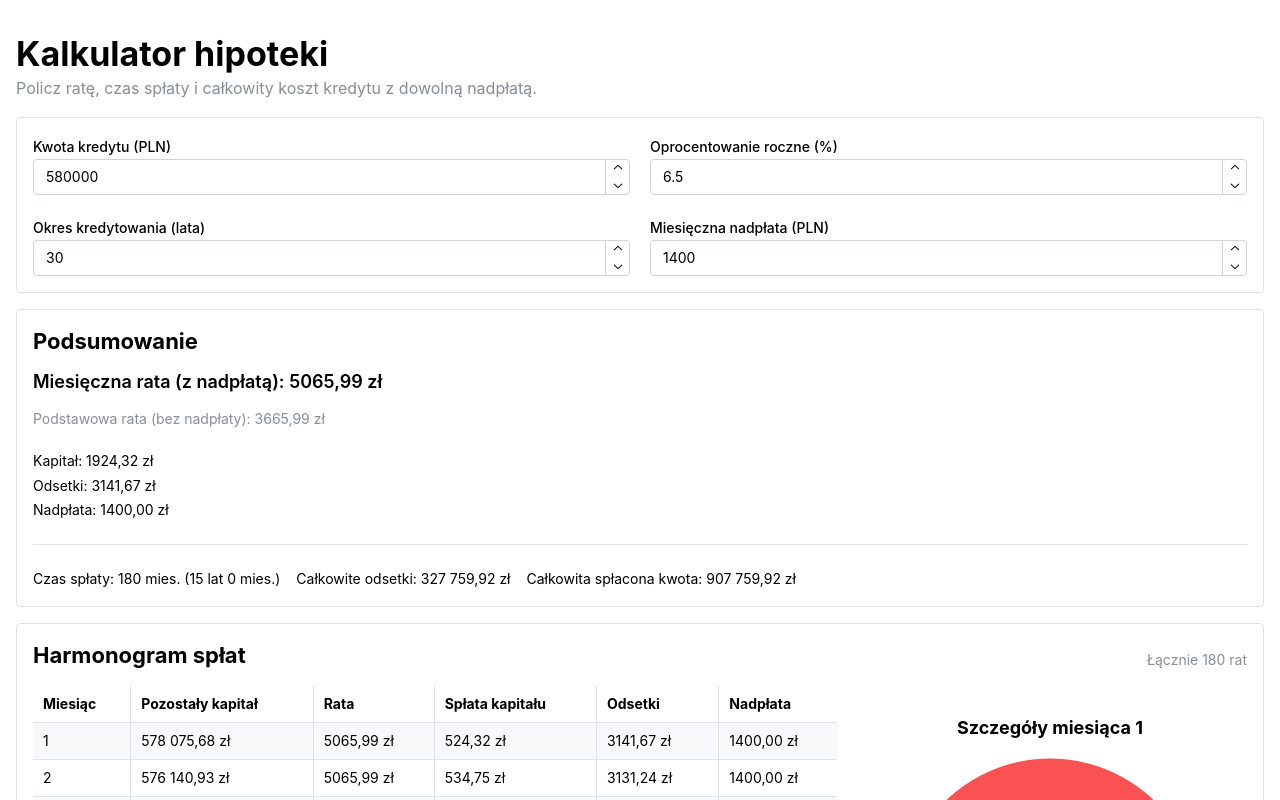
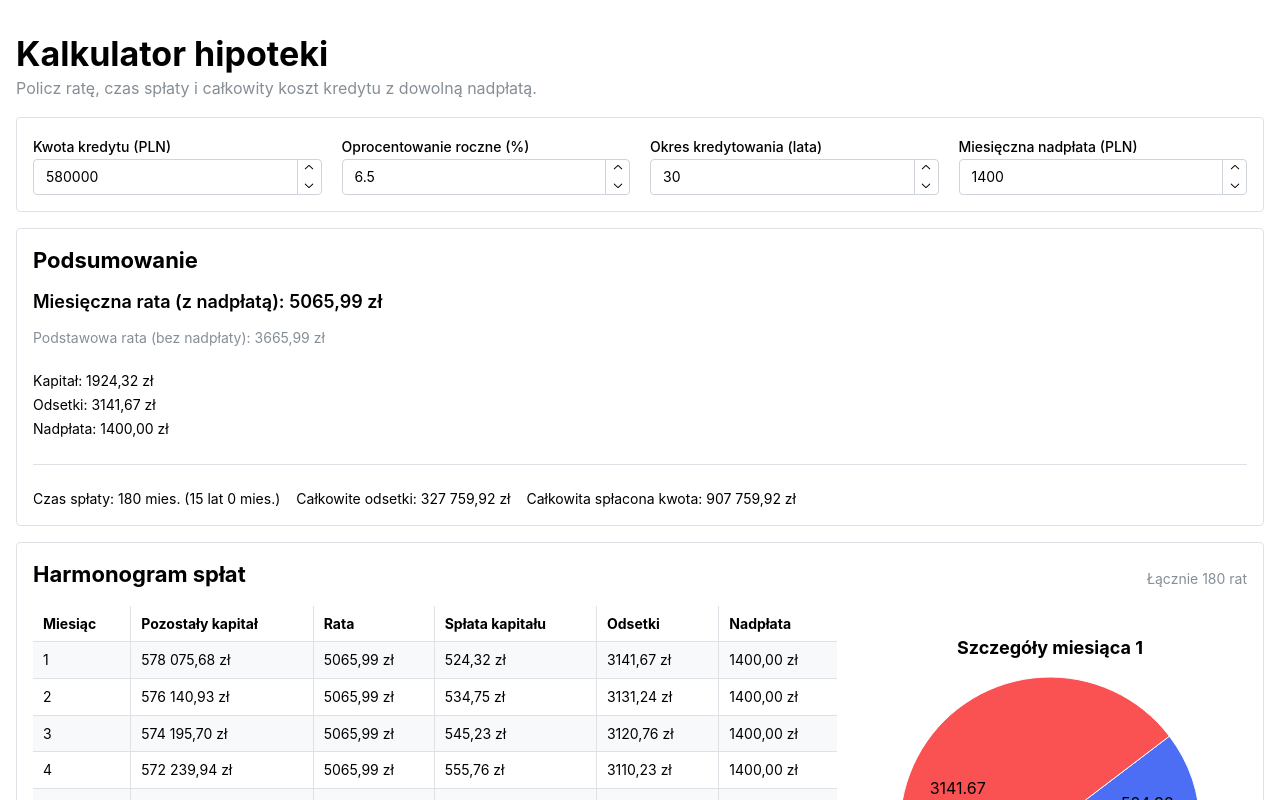
Before and after one commit to Angael/hipoteka, a React (Vite) app: page / in a window 1280 px wide. Shown: the top 800 px of the page. Built offline with nearby package versions, Linux system fonts and the light colour scheme.

Commit message:
add Summary component for loan computation results

```diff
--- a/src/App.tsx
+++ b/src/App.tsx
@@ -17,6 +17,7 @@ import ScheduleTable from "./ScheduleTable";
 import { formatCurrency } from "./utils";
 import { Grid } from "@mantine/core";
 import { useHoverState } from "./hover-state";
+import Summary from "./Summary";
 
 const integerFormatter = new Intl.NumberFormat("pl-PL");
 
@@ -48,7 +49,6 @@ function App() {
   const numericAnnualInterest =
     typeof annualInterest === "number" ? annualInterest : 0;
   const numericYears = typeof years === "number" ? years : 0;
-  const numericOverpayment = typeof overpayment === "number" ? overpayment : 0;
 
   const result = useMemo(
     () =>
@@ -56,9 +56,9 @@ function App() {
         principal: numericPrincipal,
         annualInterestRate: numericAnnualInterest,
         years: numericYears,
-        monthlyOverpayment: numericOverpayment
+        monthlyOverpayment: Number(overpayment)
       }),
-    [numericPrincipal, numericAnnualInterest, numericYears, numericOverpayment]
+    [numericPrincipal, numericAnnualInterest, numericYears, overpayment]
   );
 
   // Change const setHoverState = useHoverState((s) => s.setHoverState); after every input change
@@ -68,9 +68,6 @@ function App() {
   }, [result]);
 
   console.log(result);
-
-  const payoffYears = Math.floor(result.payoffMonths / 12);
-  const payoffMonthsRemainder = result.payoffMonths % 12;
 
   return (
     <Container size="xl" py="xl">
@@ -85,7 +82,7 @@ function App() {
 
         <Card withBorder padding="md">
           <Stack gap="lg">
-            <SimpleGrid cols={{ base: 1, sm: 2 }} spacing="lg">
+            <SimpleGrid cols={{ xs: 1, sm: 2, md: 4 }} spacing="lg">
               <NumberInput
                 label="Kwota kredytu (PLN)"
                 value={principal}
@@ -119,50 +116,7 @@ function App() {
         </Card>
 
         <Card withBorder padding="md">
-          <Stack gap="sm">
-            <Title order={3}>Podsumowanie</Title>
-            <Text fw={600} size="lg">
-              Miesięczna rata (z nadpłatą):{" "}
-              {formatCurrency(result.actualFirstPayment)}
-            </Text>
-            <Text c="dimmed" size="sm">
-              Podstawowa rata (bez nadpłaty):{" "}
-              {formatCurrency(result.monthlyPayment)}
-            </Text>
-            {result.firstPaymentBreakdown && (
-              <Stack gap={4} pt="xs">
-                <Text size="sm">
-                  Kapitał:{" "}
-                  {formatCurrency(result.firstPaymentBreakdown.capital)}
-                </Text>
-                <Text size="sm">
-                  Odsetki:{" "}
-                  {formatCurrency(result.firstPaymentBreakdown.interest)}
-                </Text>
-                {numericOverpayment > 0 && (
-                  <Text size="sm">
-                    Nadpłata:{" "}
-                    {formatCurrency(result.firstPaymentBreakdown.overpayment)}
-                  </Text>
-                )}
-              </Stack>
-            )}
-            <Divider my="sm" />
-            <Group gap="md" wrap="wrap">
-              <Text size="sm">
-                Czas spłaty:{" "}
-                {result.payoffMonths
-                  ? `${result.payoffMonths} mies. (${payoffYears} lat ${payoffMonthsRemainder} mies.)`
-                  : "-"}
-              </Text>
-              <Text size="sm">
-                Całkowite odsetki: {formatCurrency(result.totalInterestPaid)}
-              </Text>
-              <Text size="sm">
-                Całkowita spłacona kwota: {formatCurrency(result.totalPaid)}
-              </Text>
-            </Group>
-          </Stack>
+          <Summary result={result} overpayment={overpayment} />
         </Card>
 
         <Card withBorder padding="md">
--- /dev/null
+++ b/src/Summary.tsx
@@ -0,0 +1,61 @@
+import { Divider, Group, Stack, Text, Title } from "@mantine/core";
+import type { LoanComputationResult } from "./loanCalculations";
+import { formatCurrency } from "./utils";
+import { memo } from "react";
+
+type Props = {
+  result: LoanComputationResult;
+  overpayment: number | "";
+};
+
+const Summary = ({ result, overpayment }: Props) => {
+  const payoffYears = Math.floor(result.payoffMonths / 12);
+  const payoffMonthsRemainder = result.payoffMonths % 12;
+  const numericOverpayment = Number(overpayment);
+
+  return (
+    <Stack gap="sm">
+      <Title order={3}>Podsumowanie</Title>
+      <Text fw={600} size="lg">
+        Miesięczna rata (z nadpłatą):{" "}
+        {formatCurrency(result.actualFirstPayment)}
+      </Text>
+      <Text c="dimmed" size="sm">
+        Podstawowa rata (bez nadpłaty): {formatCurrency(result.monthlyPayment)}
+      </Text>
+      {result.firstPaymentBreakdown && (
+        <Stack gap={4} pt="xs">
+          <Text size="sm">
+            Kapitał: {formatCurrency(result.firstPaymentBreakdown.capital)}
+          </Text>
+          <Text size="sm">
+            Odsetki: {formatCurrency(result.firstPaymentBreakdown.interest)}
+          </Text>
+          {numericOverpayment > 0 && (
+            <Text size="sm">
+              Nadpłata:{" "}
+              {formatCurrency(result.firstPaymentBreakdown.overpayment)}
+            </Text>
+          )}
+        </Stack>
+      )}
+      <Divider my="sm" />
+      <Group gap="md" wrap="wrap">
+        <Text size="sm">
+          Czas spłaty:{" "}
+          {result.payoffMonths
+            ? `${result.payoffMonths} mies. (${payoffYears} lat ${payoffMonthsRemainder} mies.)`
+            : "-"}
+        </Text>
+        <Text size="sm">
+          Całkowite odsetki: {formatCurrency(result.totalInterestPaid)}
+        </Text>
+        <Text size="sm">
+          Całkowita spłacona kwota: {formatCurrency(result.totalPaid)}
+        </Text>
+      </Group>
+    </Stack>
+  );
+};
+
+export default memo(Summary);
```
